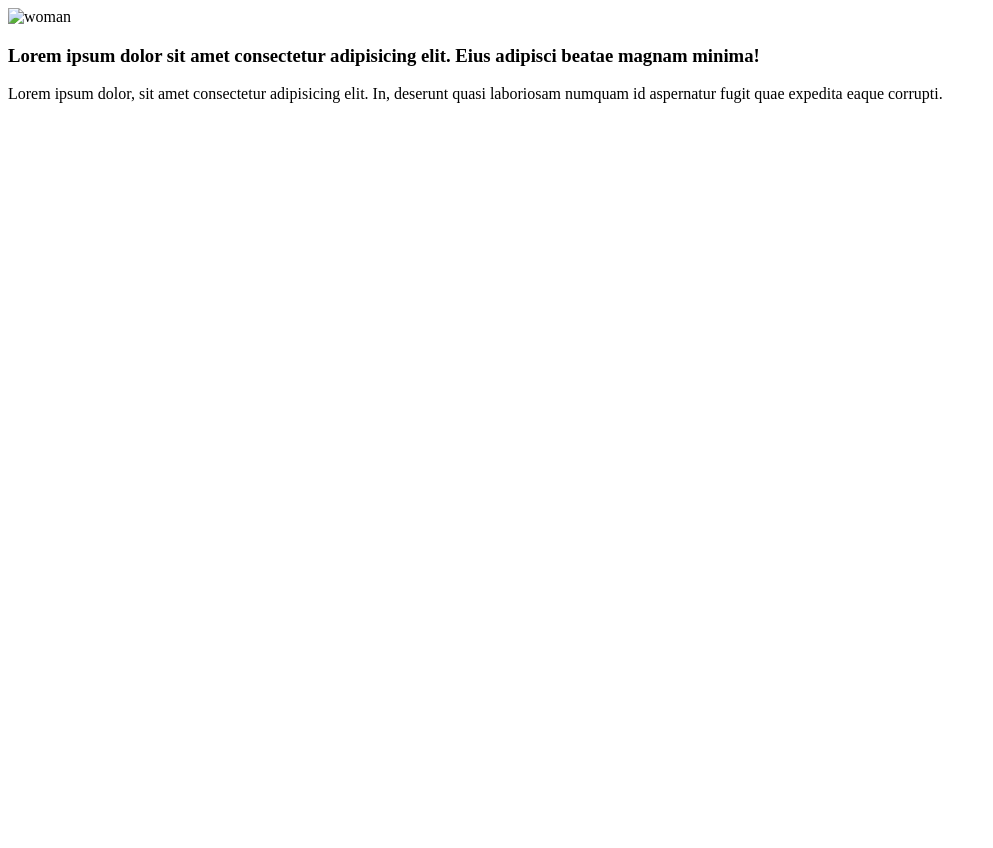
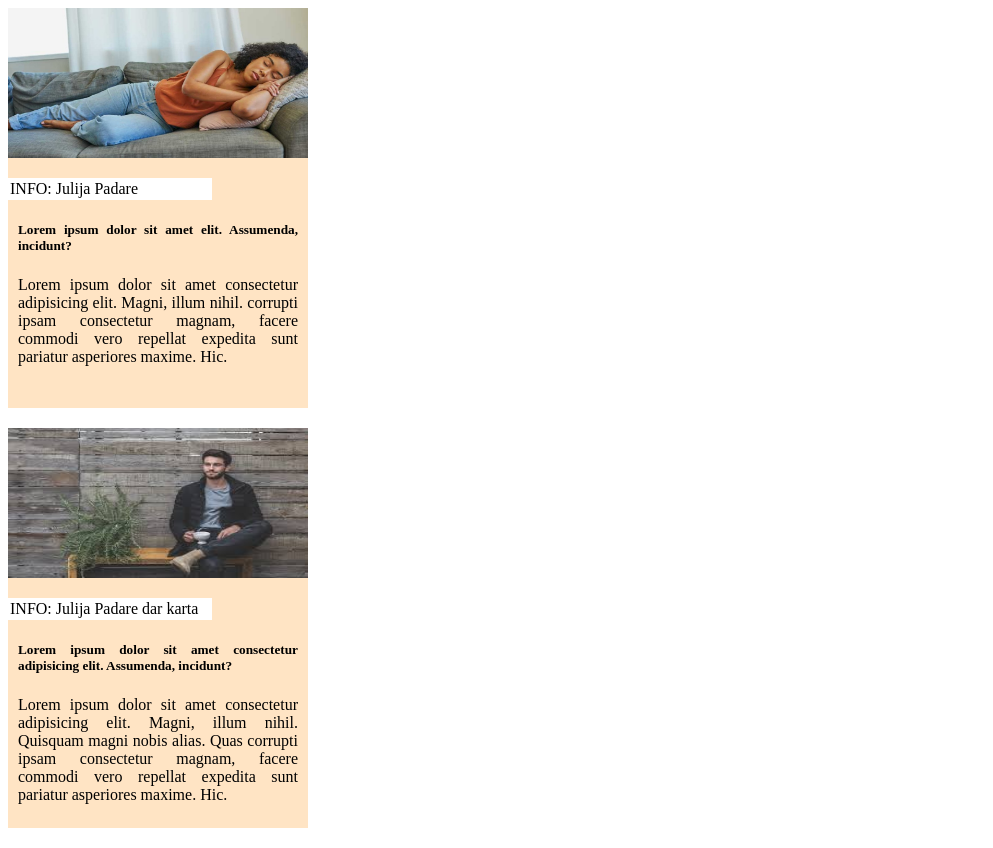
Before and after one commit to web-js-jme/vcs-web, a plain HTML site: page Exercises/third/index.html in a window 1280 px wide. Shown: the whole page, without its empty margins (0-993 px from the left). Before the commit the page ends 800 px from the top, so only its background shows below. Drawn offline with Linux system fonts and the light colour scheme.

Commit message:
3rd with bug

```diff
--- a/Exercises/third/index.html
+++ b/Exercises/third/index.html
@@ -3,20 +3,45 @@
     <head>
         <meta charset="UTF-8">
         <meta name="viewport" content="width=device-width, initial-scale=1.0">
+        <link rel="stylesheet" href="./style.css">
         <title>Third task</title>
     </head>
     <body>
-        <div>
-            <img src="/" alt="woman">
-            <div class="content">
-                <h3>
-                    Lorem ipsum dolor sit amet consectetur adipisicing elit.
-                    Eius adipisci beatae magnam minima!
-                </h3>
-                <p>Lorem ipsum dolor, sit amet consectetur adipisicing elit. In,
-                    deserunt quasi laboriosam numquam id aspernatur fugit quae
-                    expedita eaque corrupti.</p>
+        <main>
+            <div class="block">
+                <div class="upper-block">
+                    <img src="./images/woman.jpg" alt="Ooops image not loaded">
+                    <div class="inner-block">
+                        <p class="author">INFO: Julija Padare</p>
+                    </div>
+                </div>
+                <div class="bottom-block">
+                    <h5>Lorem ipsum dolor sit amet elit.
+                        Assumenda, incidunt?</h5>
+                    <p>Lorem ipsum dolor sit amet consectetur adipisicing elit.
+                        Magni, illum nihil.
+                        corrupti ipsam consectetur magnam, facere commodi vero
+                        repellat expedita sunt pariatur asperiores maxime. Hic.</p>
+                </div>
             </div>
-        </div>
+
+            <div class="block">
+                <div class="upper-block">
+                    <img src="./images/man.jpeg" alt="Ooops image not loaded">
+                    <div class="inner-block">
+                        <p class="author">INFO: Julija Padare dar karta
+                        </p>
+                    </div>
+                </div>
+                <div class="bottom-block">
+                    <h5>Lorem ipsum dolor sit amet consectetur adipisicing elit.
+                        Assumenda, incidunt?</h5>
+                    <p>Lorem ipsum dolor sit amet consectetur adipisicing elit.
+                        Magni, illum nihil. Quisquam magni nobis alias. Quas
+                        corrupti ipsam consectetur magnam, facere commodi vero
+                        repellat expedita sunt pariatur asperiores maxime. Hic.</p>
+                </div>
+            </div>
+        </main>
     </body>
 </html>
--- a/Exercises/third/style.css
+++ b/Exercises/third/style.css
@@ -0,0 +1,29 @@
+
+img {
+    width: 300px;
+    height: 150px;
+}
+
+.block {
+    width: 300px;
+    height: 400px;
+    background-color: bisque;
+    position: relative;
+    margin-bottom: 20px;
+}
+
+.upper-block {
+    margin-bottom: 20px;
+}
+
+.bottom-block {
+    padding-left: 10px;
+    padding-right: 10px;
+    text-align: justify;
+}
+
+.author {
+    background-color: white;
+    width: 200px;
+    padding: 2px;
+}
```
Also changed, not shown: Exercises/third/images/man.jpeg (added), Exercises/third/images/woman.jpg (added).
